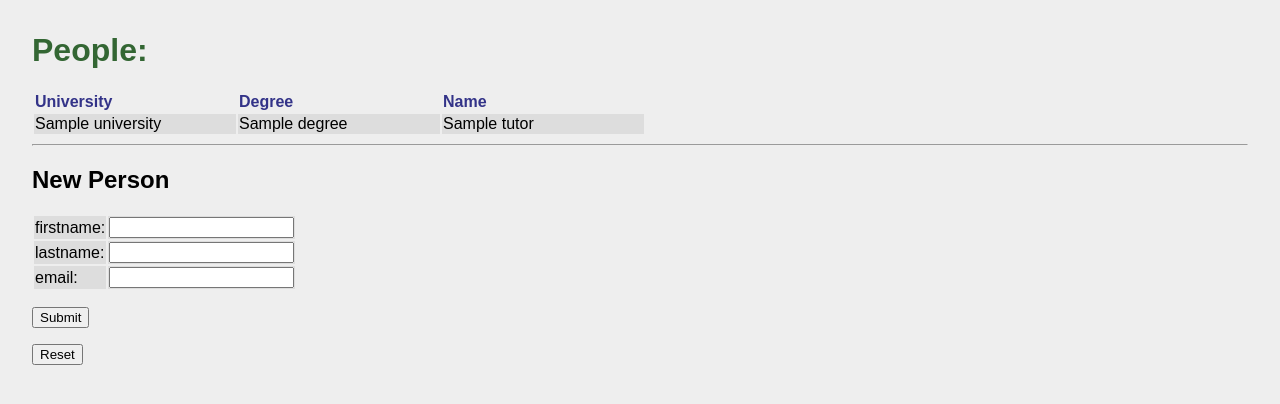
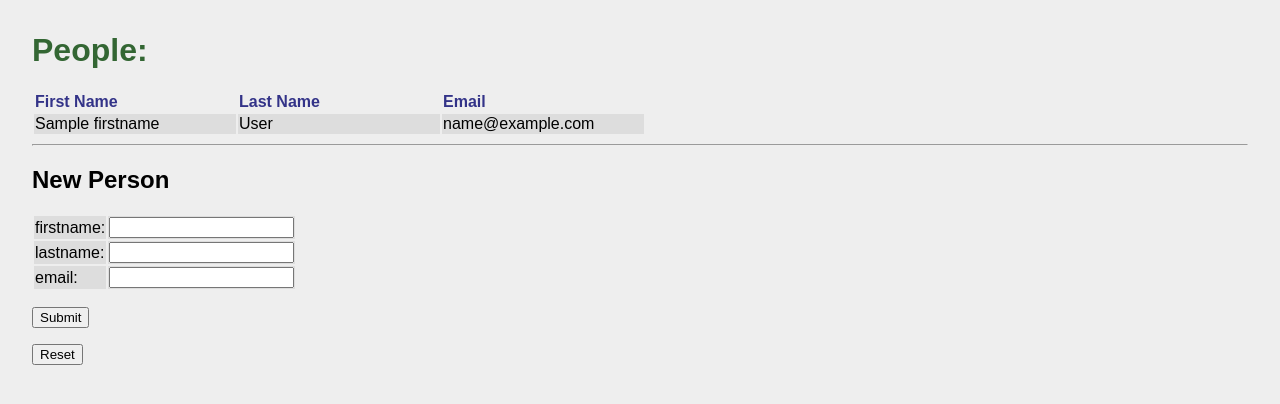
Before and after one commit to tutoriumuk/tutorium, a Django app: template freezer/templates/person.html in a window 1280 px wide. Shown: the top 404 px of the page. Run offline with Django 3.2, Linux system fonts and the light colour scheme; the template is opened without the code that fills it: most values are stand-ins (such as "Sample title", 1, 10 or a date in 2020).

Commit message:
modify django tut

```diff
--- a/freezer/templates/person.html
+++ b/freezer/templates/person.html
@@ -11,15 +11,15 @@
 
     <table>
       <tr>
-	<th>University</th>
-	<th>Degree</th>
-	<th>Name</th>
+	<th>First Name</th>
+	<th>Last Name</th>
+	<th>Email</th>
       </tr>
       {% for tutor in tutor_list %}
       <tr>
-        <td>{{ tutor.university }}</td>
-        <td>{{ tutor.degree }}</td>
-        <td>{{ tutor.name }}</td>
+        <td>{{ tutor.firstname }}</td>
+        <td>{{ tutor.lastname }}</td>
+        <td>{{ tutor.email }}</td>
       </tr>
       {% endfor %}
     </table>
@@ -33,19 +33,19 @@
     <hr>
     <h2>New Person</h2>
 
-    <form action="SearchTutor" method="post">{% csrf_token %}
+    <form action="recruitForm" method="post">{% csrf_token %}
       <table>
 	<tr>
 	  <td>firstname: </th>
-	  <td><input type="text" name="university" /></td>
+	  <td><input type="text" name="firstname" /></td>
 	</tr>
         <tr>
           <td>lastname: </th>
-          <td><input type="text" name="degree" /></td>
+          <td><input type="text" name="lastname" /></td>
         </tr>
         <tr>
           <td>email: </th>
-          <td><input type="text" name="name" /></td>
+          <td><input type="text" name="email" /></td>
         </tr>
       </table>
       <p><input type="submit"></p>
```
Also changed, not shown: freezer/models.py (+6 -6 lines), freezer/views.py (+9 -6 lines), 1 other file.
